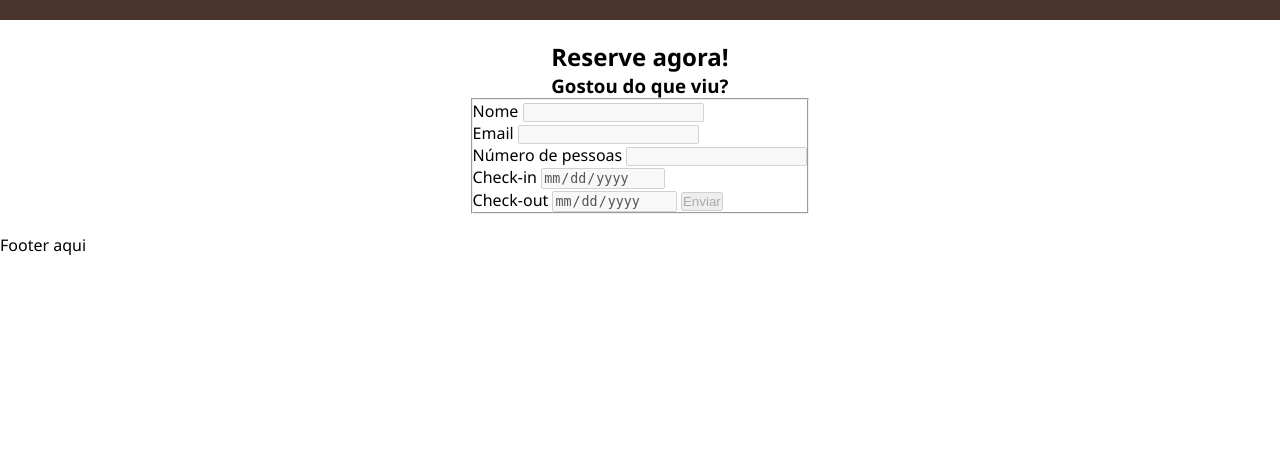
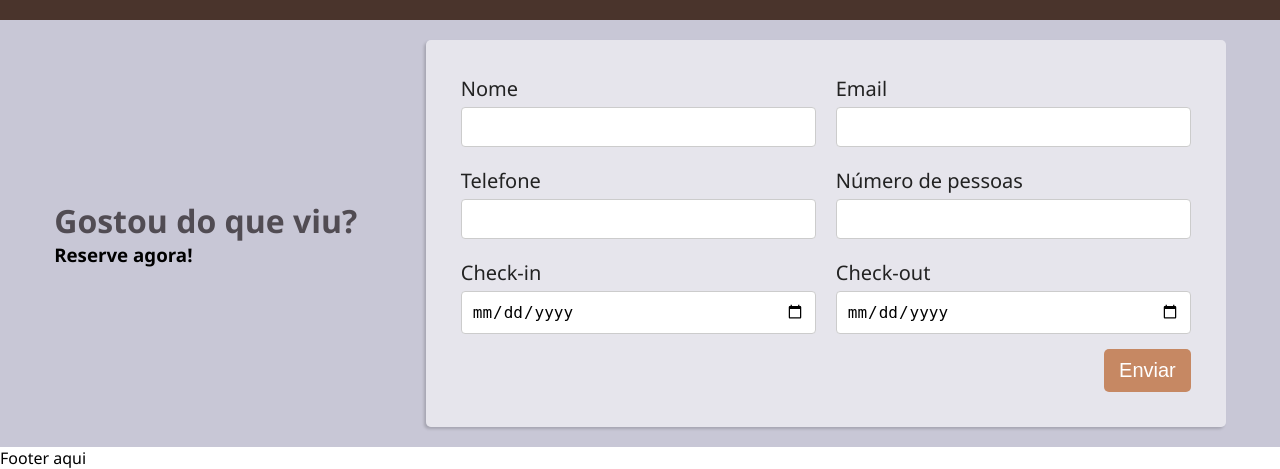
Before and after one commit to JuanCorreadeSaRibas/Projeto-Hotel, a PHP site: page / in a window 1280 px wide. Shown: the part 2378-2847 px from the top of the page. Before the commit the page ends 2633 px from the top, so only its background shows below. Run offline with PHP 8.4, Linux system fonts and the light colour scheme.

Commit message:
form update

```diff
--- a/index.html
+++ b/index.html
@@ -69,30 +69,34 @@
         </section>
 
         <section id="reserve">
-            <div>
-                <h2>Reserve agora!</h2>
-                <h3>Gostou do que viu?</h3>
+            <div class="reserve-title-div">
+                <h2>Gostou do que viu?</h2>
+                <h3>Reserve agora!</h3>
             </div>
             <div id="formplace">
                 <form action="">
-                    <fieldset disabled="disabled">
-                        <div class="form-name">
+                    <fieldset>
+                        <div class="form-item">
                             <label for="nome">Nome</label>
                             <input type="text" name="nome" id="nome">
                         </div>
-                        <div class="form-email">
-                            <label for="phone">Email</label>
+                        <div class="form-item">
+                            <label for="email">Email</label>
+                            <input type="email" name="email" id="email" autocomplete="email">
+                        </div>
+                        <div class="form-item">
+                            <label for="phone">Telefone</label>
                             <input type="tel" name="phone" id="phone" autocomplete="tel">
                         </div>
-                        <div class="form-amount">
+                        <div class="form-item">
                             <label for="amount">Número de pessoas</label>
                             <input type="number" name="amount" id="amount" min="1">
                         </div>
-                        <div class="form-check-in">
+                        <div class="form-item">
                             <label for="check-in">Check-in</label>
                             <input type="date" name="check-in" id="check-in">
                         </div>
-                        <div class="form-check-out">
+                        <div class="form-item">
                             <label for="check-out">Check-out</label>
                             <input type="date" name="check-out" id="check-out">
                             <input type="submit" value="Enviar">
--- a/src/css/style.css
+++ b/src/css/style.css
@@ -38,7 +38,7 @@ nav {
     flex-flow: row wrap;
     justify-content: space-between;
     align-items: center;
-    padding: 25px;
+    padding: 20px;
 }
 
 .nav-links {
@@ -181,6 +181,81 @@ section, .about {
     height: 400px;
 }
 
+section#reserve{
+    width: 100%;
+    padding: 20px;
+    background-color: #c8c7d6;
+    display: flex;
+    flex-flow: row wrap;
+    align-items: center;
+    justify-content: space-around;
+    text-align: justify;
+}
+
+.reserve-title-div h2{
+    font-size: 2em;
+    color: #514c53;
+}
+
+form{
+    background-color: rgba(255, 255, 255, 0.548);
+    border-radius: 5px;
+    box-shadow: -2px 2px 3px rgba(0, 0, 0, 0.178);
+    padding: 20px;
+    width: 100%;
+    max-width: 800px;
+    display: flex;
+    flex-wrap: wrap;
+    gap: 20px;
+}
+
+fieldset{
+    display: flex;
+    flex-flow: row wrap;
+    border: none;
+    padding: 5px;
+    width: 100%;
+}
+
+
+.form-item{
+    flex: 1 1 calc(50% - 40px);
+    font-size: 20px;
+    padding: 10px;
+    display: flex;
+    flex-direction: column;
+}
+
+label{
+    color: rgb(34, 34, 34);
+    margin-bottom: 5px;
+}
+
+input[type="text"], input[type="email"], input[type="tel"],input[type="date"],input[type="number"] {
+    width: 100%;
+    padding: 10px;
+    font-size: 16px;
+    border: 1px solid #ccc;
+    border-radius: 4px;
+}
+
+textarea {
+    resize: vertical;
+}
+
+
+input[type="submit"]{
+    background-color: var(--cor-5);
+    border-radius: 5px;
+    border: none;
+    color: white;
+    font-size: 1em;
+    padding: 10px 15px;
+    margin-top: 15px;
+    align-self: flex-end;
+    cursor: pointer;
+}
+
 @media (min-width: 768px) {
     .nav-links {
         display: flex !important;
@@ -226,6 +301,15 @@ section, .about {
     .responsive-iframe {
         height: 300px;
     }
+
+    form {
+        flex-direction: column;
+        gap: 10px;
+    }
+
+    .form-item {
+        flex: 1 1 100%;
+    }
 }
 
 @media (min-width: 1024px) {
```
